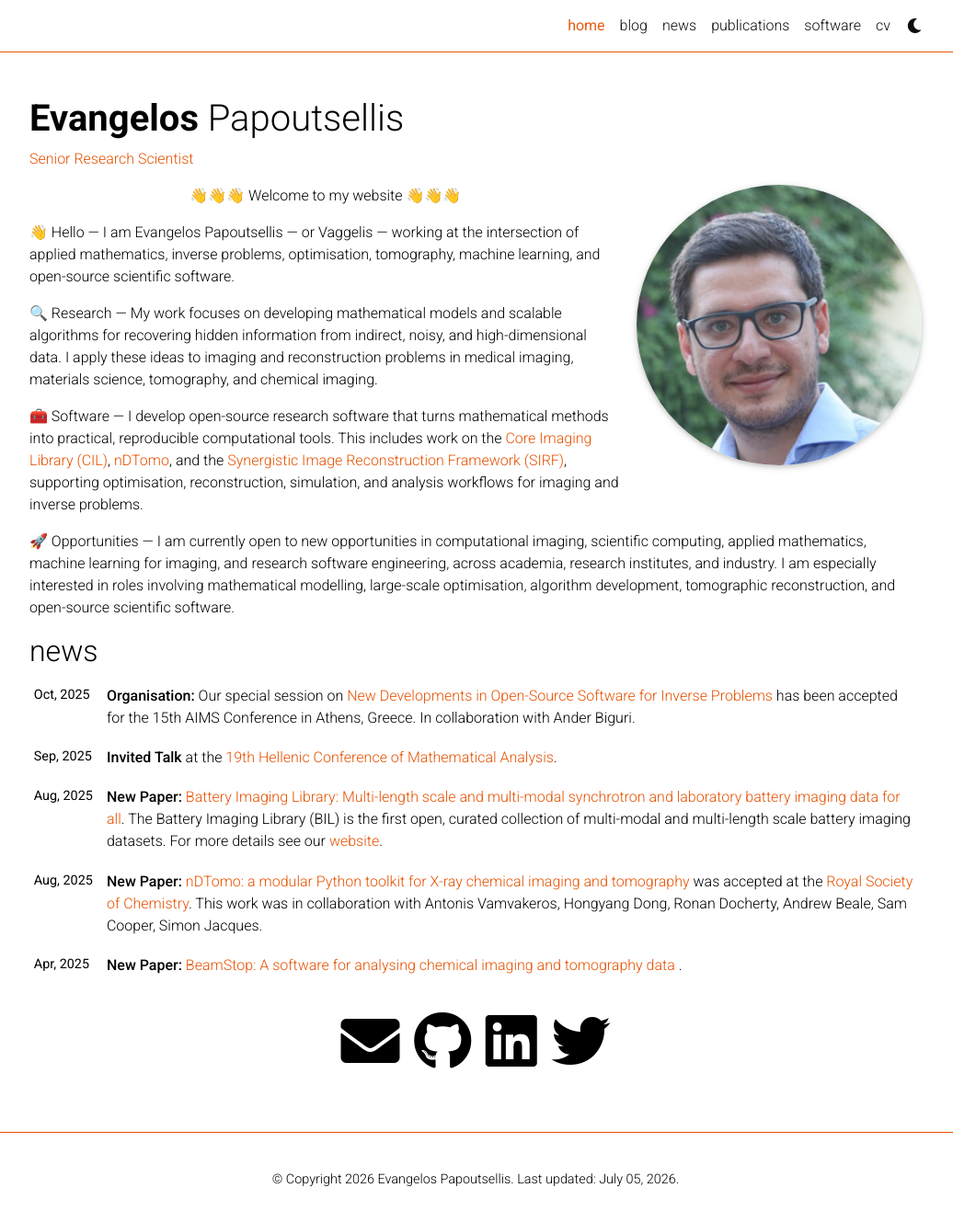
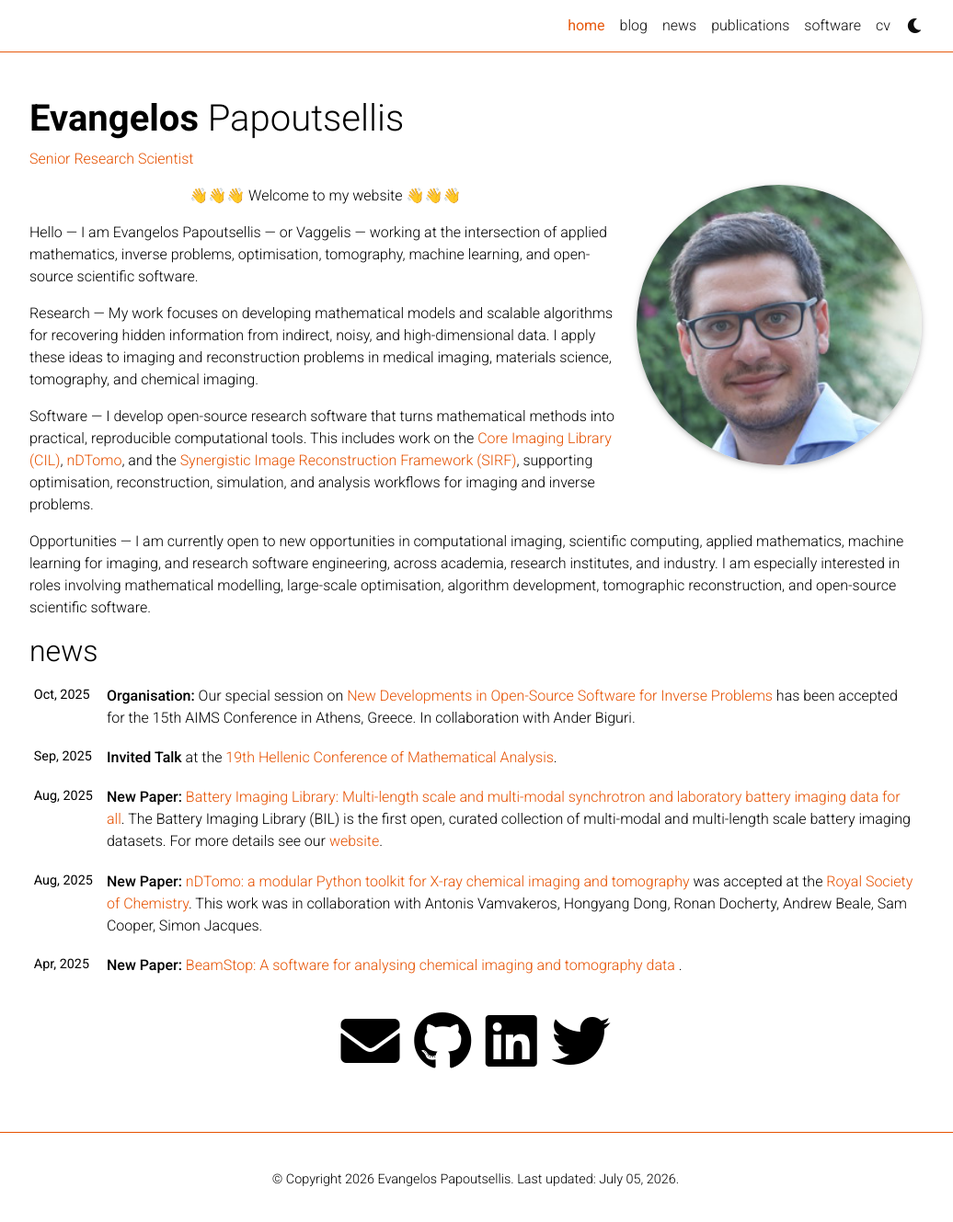
Before and after one commit to epapoutsellis/epapoutsellis.github.io, a Jekyll site: the page built from _pages/home.md, in a window 1280 px wide and 1334 px high. Shown: the top 1329 px of the window at 92% size, without its empty margins (123-1159 px from the left). Built offline with Jekyll 4.4.1, drawn with Linux system fonts in a browser that asks for light colours; full-size pictures stand in for the smaller copies a plugin makes; emoji names are drawn with the system emoji font; comment, search, counter and statistics services are not loaded; a style sheet for code colours, icons or effects is not loaded.

```diff
--- a/_pages/home.md
+++ b/_pages/home.md
@@ -21,13 +21,13 @@ social: true  # includes social icons at the bottom of the page
 
 <p style="text-align: center;">:wave::wave::wave: Welcome to my website :wave::wave::wave:</p>
 
-👋 Hello — I am Evangelos Papoutsellis — or Vaggelis — working at the intersection of applied mathematics, inverse problems, optimisation, tomography, machine learning, and open-source scientific software.
+Hello — I am Evangelos Papoutsellis — or Vaggelis — working at the intersection of applied mathematics, inverse problems, optimisation, tomography, machine learning, and open-source scientific software.
 
-🔍 Research — My work focuses on developing mathematical models and scalable algorithms for recovering hidden information from indirect, noisy, and high-dimensional data. I apply these ideas to imaging and reconstruction problems in medical imaging, materials science, tomography, and chemical imaging.
+Research — My work focuses on developing mathematical models and scalable algorithms for recovering hidden information from indirect, noisy, and high-dimensional data. I apply these ideas to imaging and reconstruction problems in medical imaging, materials science, tomography, and chemical imaging.
 
-🧰 Software — I develop open-source research software that turns mathematical methods into practical, reproducible computational tools. This includes work on the [Core Imaging Library (CIL)](https://github.com/TomographicImaging/CIL), [nDTomo](https://github.com/antonyvam/nDTomo), and the [Synergistic Image Reconstruction Framework (SIRF)](https://github.com/SyneRBI/SIRF), supporting optimisation, reconstruction, simulation, and analysis workflows for imaging and inverse problems.
+Software — I develop open-source research software that turns mathematical methods into practical, reproducible computational tools. This includes work on the [Core Imaging Library (CIL)](https://github.com/TomographicImaging/CIL), [nDTomo](https://github.com/antonyvam/nDTomo), and the [Synergistic Image Reconstruction Framework (SIRF)](https://github.com/SyneRBI/SIRF), supporting optimisation, reconstruction, simulation, and analysis workflows for imaging and inverse problems.
 
-🚀 Opportunities — I am currently open to new opportunities in computational imaging, scientific computing, applied mathematics, machine learning for imaging, and research software engineering, across academia, research institutes, and industry. I am especially interested in roles involving mathematical modelling, large-scale optimisation, algorithm development, tomographic reconstruction, and open-source scientific software.
+Opportunities — I am currently open to new opportunities in computational imaging, scientific computing, applied mathematics, machine learning for imaging, and research software engineering, across academia, research institutes, and industry. I am especially interested in roles involving mathematical modelling, large-scale optimisation, algorithm development, tomographic reconstruction, and open-source scientific software.
 
 <!-- I am a Senior Research Scientist at [Finden Ltd](https://www.finden.co.uk/) and a Visitor Research Associate in the [Department of Mathematics, University of Manchester](https://www.maths.manchester.ac.uk/). I am also one of the main developers of the [Core Imaging Library (CIL)](https://github.com/TomographicImaging/CIL) for [Collaborative Computaional Project for Tomographic Imaging (CCPi)](https://ccpi.ac.uk/).
 
```
